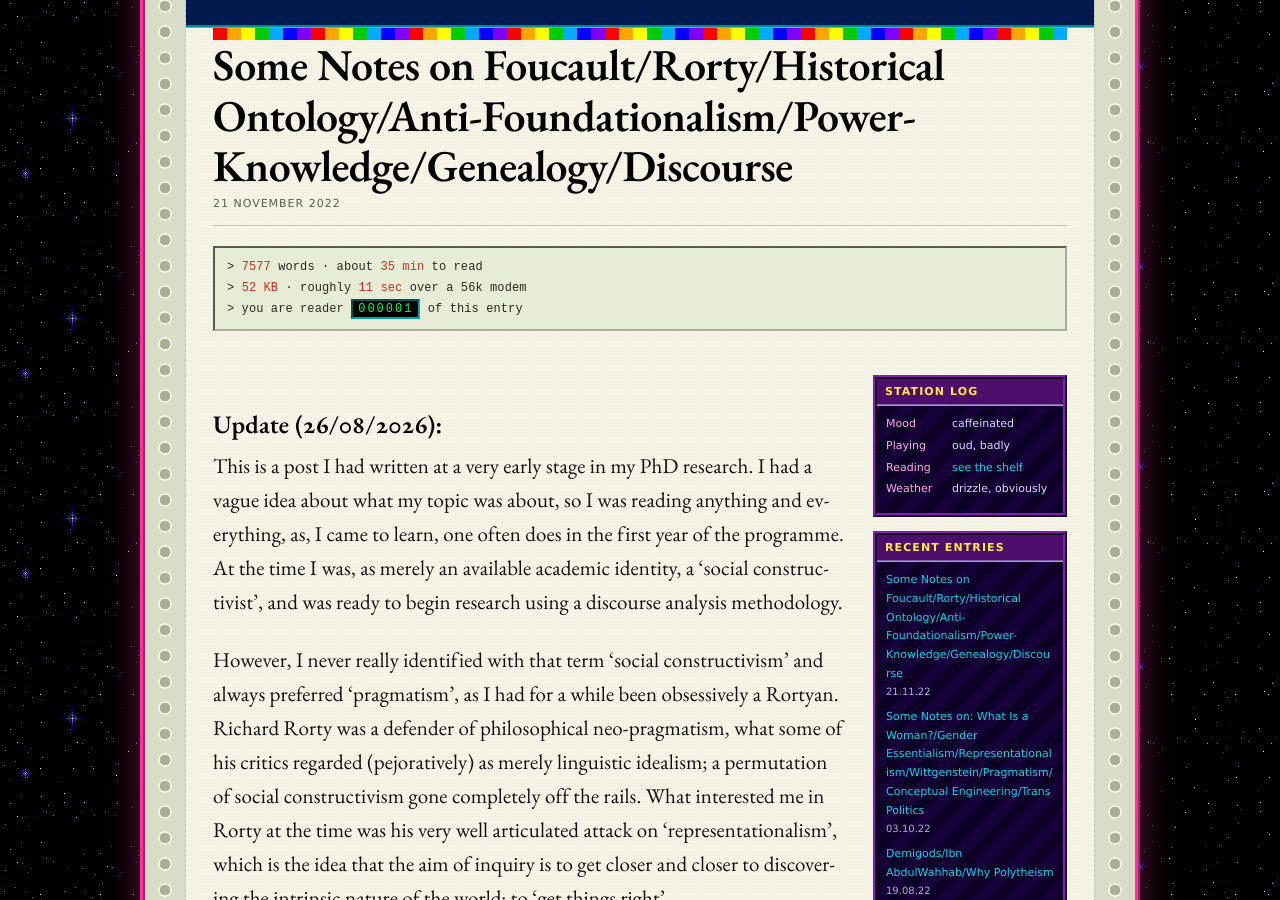
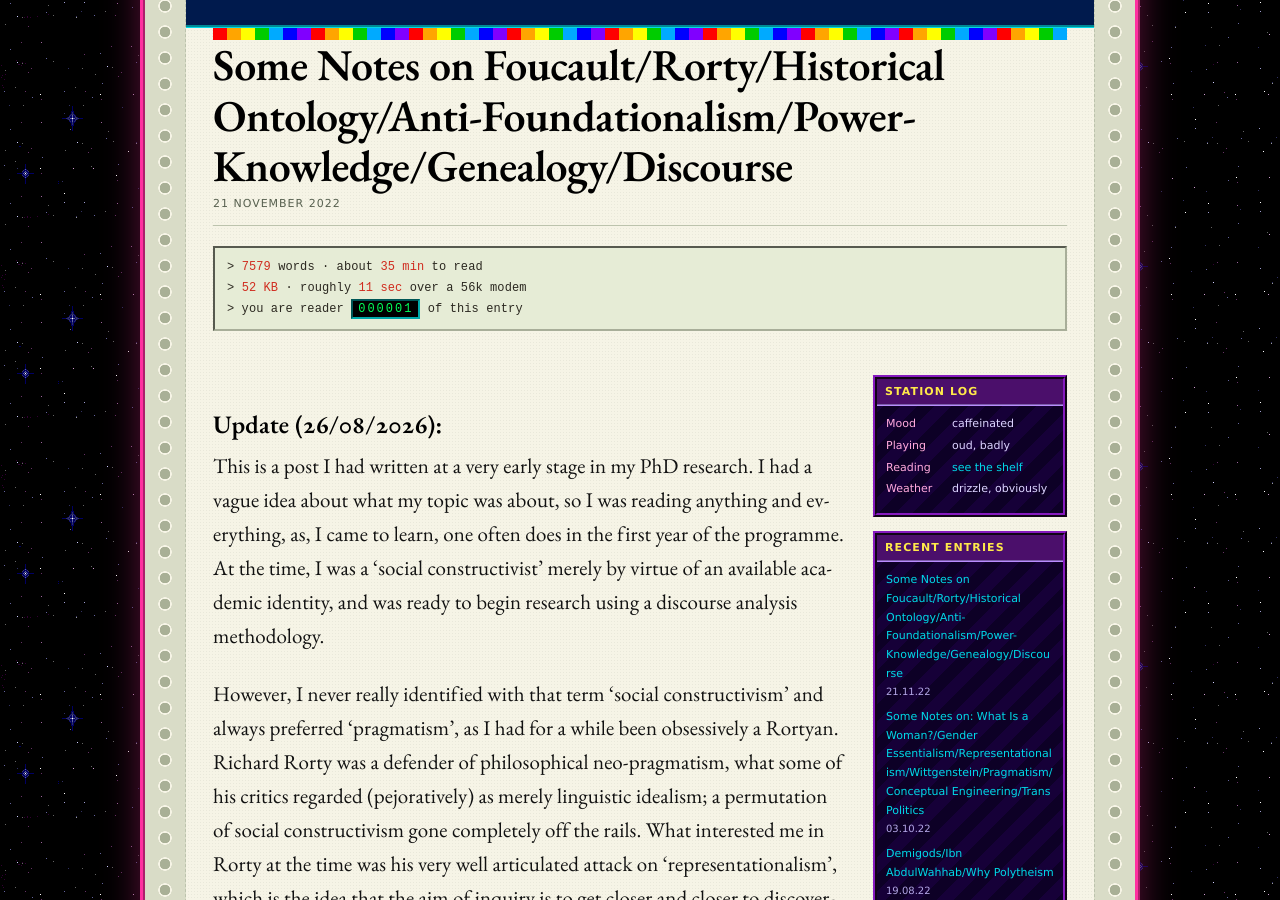
Before and after one commit to Catofminerva/Catofminerva.github.io, a Jekyll site: the page built from _posts/2022-11-21-foucault.md, in a window 1280 px wide and 900 px high, scrolled down 266 px. Built offline with Jekyll 4.4.1, drawn with Linux system fonts in a browser that asks for light colours; comment, search, counter and statistics services are not loaded.

Commit message:
Update 2022-11-21-foucault.md

```diff
--- a/_posts/2022-11-21-foucault.md
+++ b/_posts/2022-11-21-foucault.md
@@ -5,7 +5,7 @@ permalink: /foucault
 ---
 ### Update (26/08/2026):
 
-This is a post I had written at a very early stage in my PhD research. I had a vague idea about what my topic was about, so I was reading anything and everything, as, I came to learn, one often does in the first year of the programme. At the time I was, as merely an available academic identity, a 'social constructivist', and was ready to begin research using a discourse analysis methodology.
+This is a post I had written at a very early stage in my PhD research. I had a vague idea about what my topic was about, so I was reading anything and everything, as, I came to learn, one often does in the first year of the programme. At the time, I was a 'social constructivist' merely by virtue of an available academic identity, and was ready to begin research using a discourse analysis methodology.
 
 However, I never really identified with that term 'social constructivism' and always preferred 'pragmatism', as I had for a while been obsessively a Rortyan. Richard Rorty was a defender of philosophical neo-pragmatism, what some of his critics regarded (pejoratively) as merely linguistic idealism; a permutation of social constructivism gone completely off the rails. What interested me in Rorty at the time was his very well articulated attack on 'representationalism', which is the idea that the aim of inquiry is to get closer and closer to discovering the intrinsic nature of the world; to 'get things right'.
 
```
